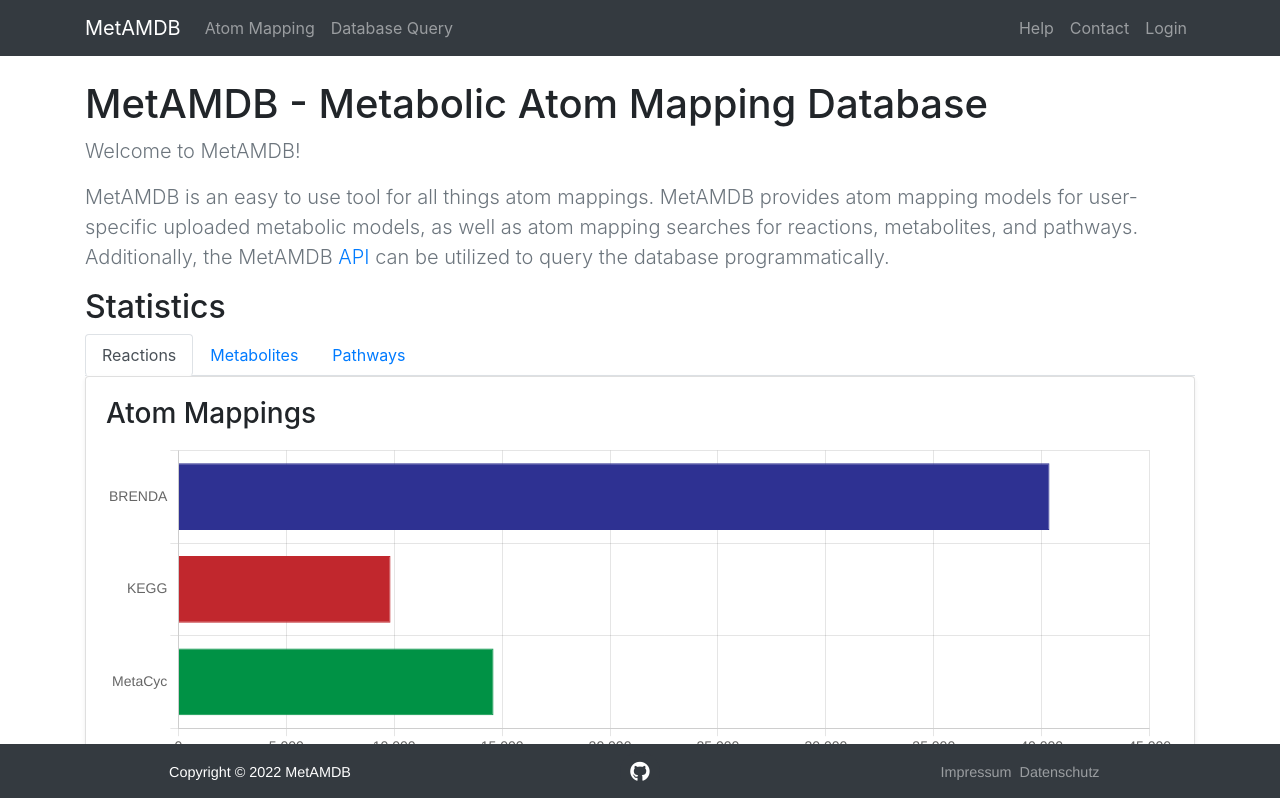
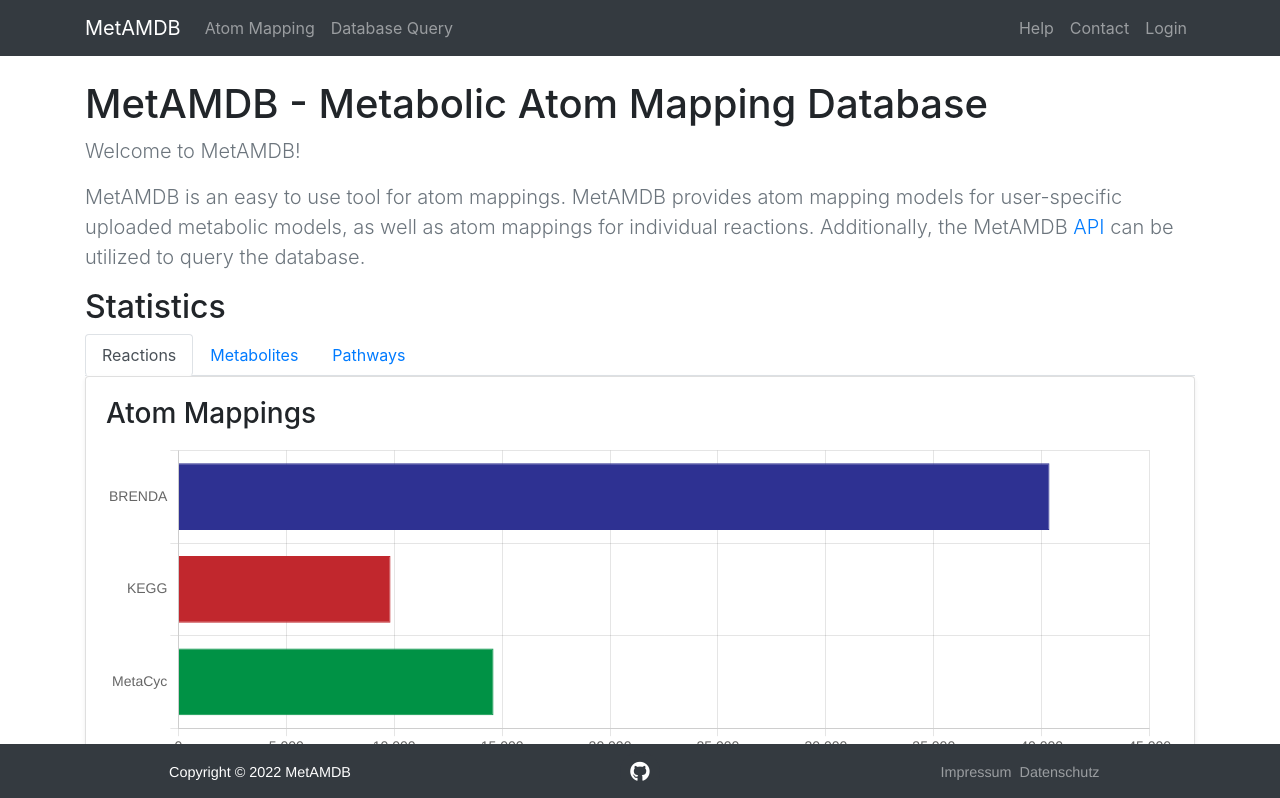
Before and after one commit to metamdb/metamdb, a React (Create React App) app in the folder client/: page / in a window 1280 px wide. Shown: the top 798 px of the page. Built offline with nearby package versions, Linux system fonts and the light colour scheme.

Commit message:
change text

```diff
--- a/client/src/components/layout/Home.jsx
+++ b/client/src/components/layout/Home.jsx
@@ -10,10 +10,10 @@ const Home = (props) => {
           <p className="lead text-muted">Welcome to MetAMDB!</p>
           {/* <br /> */}
           <p className="lead text-muted">
-            MetAMDB is an easy to use tool for all things atom mappings. MetAMDB
-            provides atom mapping models for user-specific uploaded metabolic
-            models, as well as atom mapping searches for reactions, metabolites,
-            and pathways. Additionally, the MetAMDB{" "}
+            MetAMDB is an easy to use tool for atom mappings. MetAMDB provides
+            atom mapping models for user-specific uploaded metabolic models, as
+            well as atom mappings for individual reactions. Additionally, the
+            MetAMDB{" "}
             <a
               href="https://metamdb.github.io/docs/api"
               target="_blank"
@@ -21,7 +21,7 @@ const Home = (props) => {
             >
               API
             </a>{" "}
-            can be utilized to query the database programmatically.
+            can be utilized to query the database.
           </p>
           <DataStatistics />
         </div>
```
